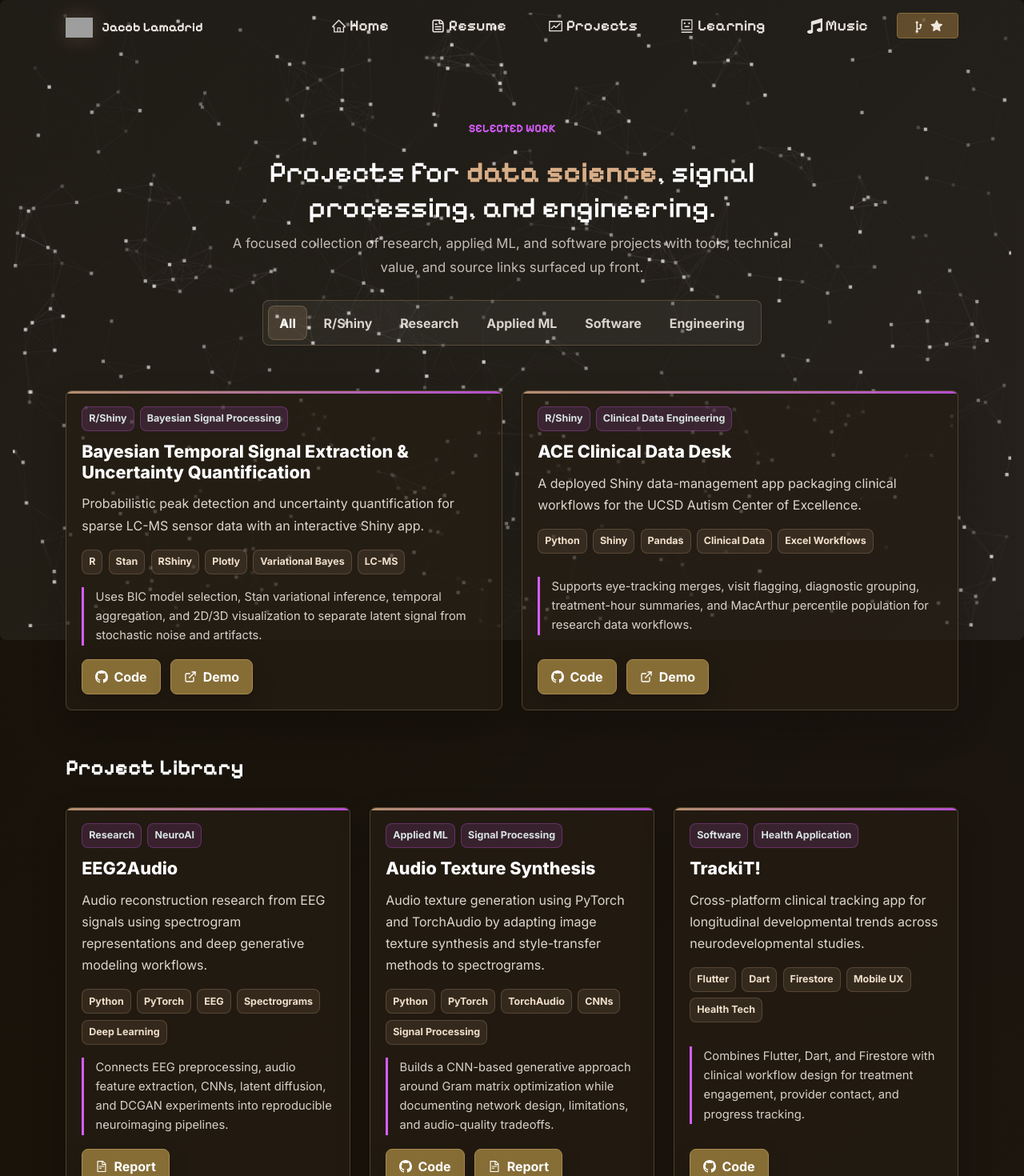
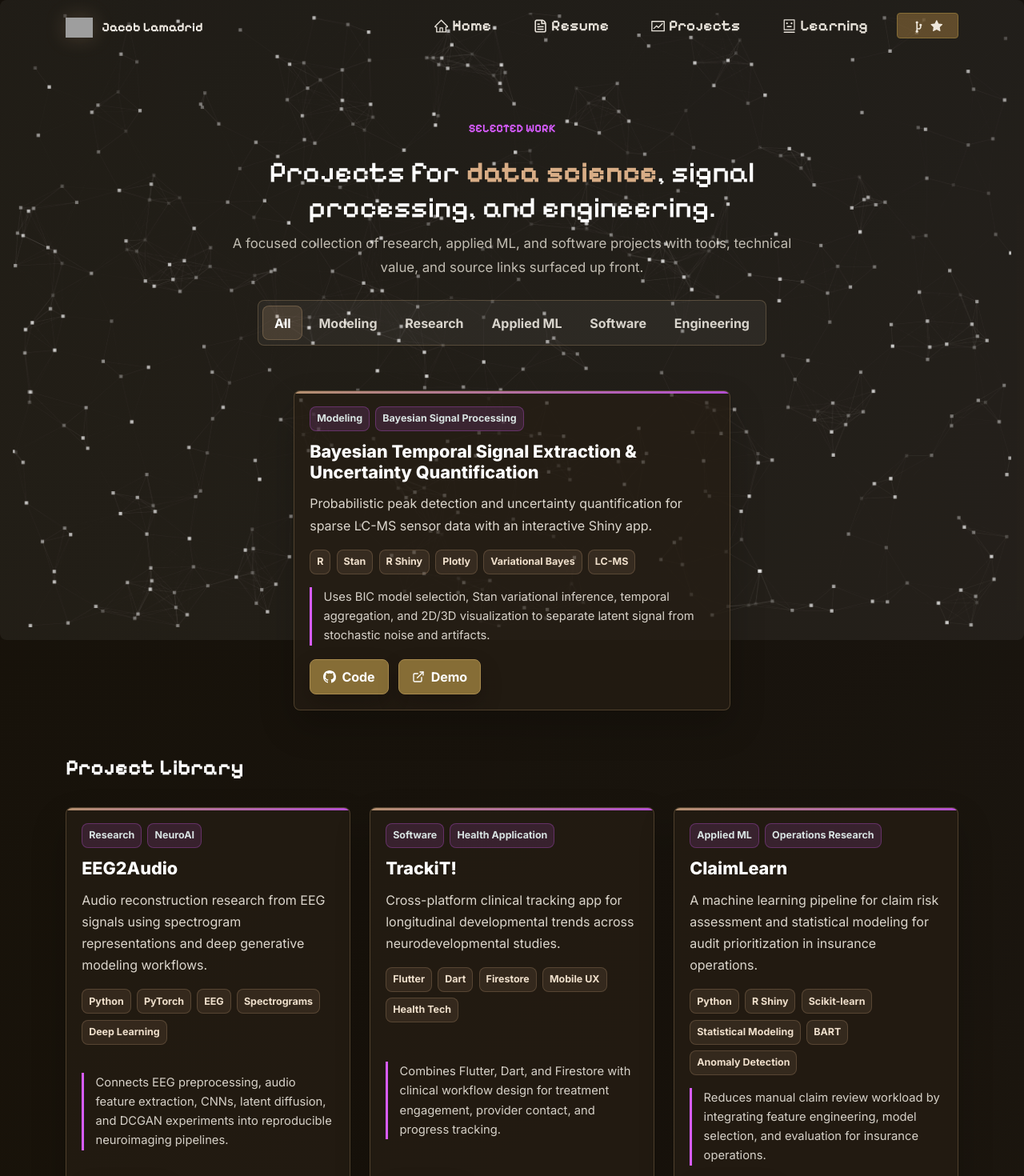
Before and after one commit to j-lamadrid/j-lamadrid.github.io, a React (Create React App) app: page /project in a window 1280 px wide. Shown: the top 1470 px of the page at 80% size. Built offline with nearby package versions, Linux system fonts and the light colour scheme; grey boxes are pictures that could not be loaded.

Commit message:
clean up

```diff
--- a/public/music/tracks.json
+++ b/public/music/tracks.json
@@ -6,6 +6,10 @@
   {
     "title": "Attention",
     "file": "/music/attention.wav"
+  },
+  {
+    "title": "Drone",
+    "file": "/music/drone.wav"
   },
   {
     "title": "Int",
--- a/src/components/Home/AboutCard.js
+++ b/src/components/Home/AboutCard.js
@@ -6,21 +6,22 @@ function AboutCard() {
     <Card className="quote-card-view about-copy-card">
       <Card.Body>
         <p>
-          I am from <span className="brown">San Diego, California</span> and I
-          am pursuing a Masters in Analytics at{" "}
+          I am from <span className="brown">San Diego, California</span> and
+          currently pursuing a Masters in Analytics at{" "}
           <span className="brown">Georgia Tech</span>, focused on analytical
-          tools, probabilistic modeling, and machine learning and am a
-          <span className="brown"> Graduate Data Science Intern</span> with Centene.
-          I have also completed
-          my B.S. in Cognitive Science specializing in Machine Learning with a
-          minor in Data Science at{" "}
-          <span className="brown">UC San Diego</span>.
+          tools, probabilistic modeling, and machine learning. I have also completed
+          my B.S. in Cognitive Science specializing
+          in Machine Learning and Neural Computation with a minor in Data Science at
+          {" "} <span className="brown">UC San Diego</span>.
         </p>
 
         <p>
-          My previous experience includes a{" "}
-          <span className="brown">NASA Langley Research Center</span> internship
-          with the Atmospheric Science Data Center, where I worked on quality
+          Most recently I was a
+          <span className="brown"> Graduate Data Science Intern</span> with Centene
+          involved in the development of a machine learning model for risk assessment
+          on claims data. Other previous experience includes an internship with{" "}
+          <span className="brown">NASA Langley Research Center </span>
+          within the Atmospheric Science Data Center, where I worked on quality
           analysis and migration of scientific data for the{" "}
           <a
             href="https://tolnet.larc.nasa.gov/"
--- a/src/components/Home/Home.js
+++ b/src/components/Home/Home.js
@@ -7,7 +7,7 @@ import { FiArrowUpRight } from "react-icons/fi";
 import Particle from "../Particle";
 import About from "./About";
 import Type from "./Type";
-import pdf from "../../Assets/Jacob_Lamadrid_Resume.pdf";
+import pdf from "../../Assets/jacob_lamadrid_resume.pdf";
 
 const homeGif =
   "https://nukochannel.neocities.org/NukoImg/Stickers/nukoStickerIRLCat.gif";
@@ -21,7 +21,7 @@ function Home() {
           <Row className="align-items-center">
             <Col xs={12} lg={7} className="home-header reveal-up">
               <p className="home-eyebrow">
-                Data Science | Machine Learning | Scientific Software | Research
+                Data Science | Machine Learning | Operations Research | Signal Processing
               </p>
               <h1 className="heading-name">
                 Jacob <strong className="main-name">Lamadrid</strong>
--- a/src/components/Navbar.js
+++ b/src/components/Navbar.js
@@ -95,15 +95,7 @@ function NavBar() {
               </Nav.Link>
             </Nav.Item>
 
-            <Nav.Item>
-              <Nav.Link
-                as={Link}
-                to="/music"
-                onClick={() => updateExpanded(false)}
-              >
-                <FaMusic style={{ marginBottom: "2px" }} /> Music
-              </Nav.Link>
-            </Nav.Item>
+
 
             <Nav.Item className="fork-btn">
               <Button
--- a/src/components/Projects/projectsData.js
+++ b/src/components/Projects/projectsData.js
@@ -1,34 +1,20 @@
 import eegReport from "../../Assets/Projects/Fellowship Presentation.pptx.pdf";
 import audioTextureReport from "../../Assets/Projects/Project_Report___ECE_176 (2).pdf";
+import claimLearnReport from "../../Assets/Projects/Jacob Lamadrid - ClaimLearn.pdf";
 
 const projects = [
   {
     title: "Bayesian Temporal Signal Extraction & Uncertainty Quantification",
     domain: "Bayesian Signal Processing",
-    type: "R/Shiny",
+    type: "Modeling",
     summary:
       "Probabilistic peak detection and uncertainty quantification for sparse LC-MS sensor data with an interactive Shiny app.",
     impact:
       "Uses BIC model selection, Stan variational inference, temporal aggregation, and 2D/3D visualization to separate latent signal from stochastic noise and artifacts.",
-    stack: ["R", "Stan", "RShiny", "Plotly", "Variational Bayes", "LC-MS"],
+    stack: ["R", "Stan", "R Shiny", "Plotly", "Variational Bayes", "LC-MS"],
     links: {
       github: "https://github.com/j-lamadrid/probabilistic-sensor-uq",
       demo: "https://j-lamadrid.shinyapps.io/probabilistic-sensor-uq/",
-    },
-    featured: true,
-  },
-  {
-    title: "ACE Clinical Data Desk",
-    domain: "Clinical Data Engineering",
-    type: "R/Shiny",
-    summary:
-      "A deployed Shiny data-management app packaging clinical workflows for the UCSD Autism Center of Excellence.",
-    impact:
-      "Supports eye-tracking merges, visit flagging, diagnostic grouping, treatment-hour summaries, and MacArthur percentile population for research data workflows.",
-    stack: ["Python", "Shiny", "Pandas", "Clinical Data", "Excel Workflows"],
-    links: {
-      github: "https://github.com/j-lamadrid/clinical-dm-shiny",
-      demo: "https://j-lamadrid.shinyapps.io/ace_clinical_data_desk/",
     },
     featured: true,
   },
@@ -46,20 +32,6 @@ const projects = [
     },
   },
   {
-    title: "Audio Texture Synthesis",
-    domain: "Signal Processing",
-    type: "Applied ML",
-    summary:
-      "Audio texture generation using PyTorch and TorchAudio by adapting image texture synthesis and style-transfer methods to spectrograms.",
-    impact:
-      "Builds a CNN-based generative approach around Gram matrix optimization while documenting network design, limitations, and audio-quality tradeoffs.",
-    stack: ["Python", "PyTorch", "TorchAudio", "CNNs", "Signal Processing"],
-    links: {
-      github: "https://github.com/j-lamadrid/audio-texture-synthesis",
-      report: audioTextureReport,
-    },
-  },
-  {
     title: "TrackiT!",
     domain: "Health Application",
     type: "Software",
@@ -72,10 +44,37 @@ const projects = [
       github: "https://github.com/ACE-UCSD/Treatment_Engagement_Parent_App",
     },
   },
-  {
+   {
+    title: "ClaimLearn",
+    domain: "Operations Research",
+    type: "Applied ML",
+    summary:
+      "A machine learning pipeline for claim risk assessment and statistical modeling for audit prioritization in insurance operations.",
+    impact:
+      "Reduces manual claim review workload by integrating feature engineering, model selection, and evaluation for insurance operations.",
+    stack: ["Python", "R Shiny", "Scikit-learn", "Statistical Modeling", "BART", "Anomaly Detection"],
+    links: {
+      report: claimLearnReport,
+    },
+  },
+   {
+    title: "ACE Clinical Data Desk",
+    domain: "Clinical Data Engineering",
+    type: "Software",
+    summary:
+      "A deployed Shiny data-management app packaging clinical workflows for the UCSD Autism Center of Excellence.",
+    impact:
+      "Supports eye-tracking merges, visit flagging, diagnostic grouping, treatment-hour summaries, and MacArthur percentile population for research data workflows.",
+    stack: ["Python", "Shiny", "Pandas", "Clinical Data", "Excel Workflows"],
+    links: {
+      github: "https://github.com/j-lamadrid/clinical-dm-shiny",
+      demo: "https://j-lamadrid.shinyapps.io/ace_clinical_data_desk/",
+    },
+  },
+   {
     title: "WaveMAP",
     domain: "Computational Neuroscience",
-    type: "Applied ML",
+    type: "Modeling",
     summary:
       "Neural signal processing and analysis project applying WaveMAP-style waveform clustering to neocortical waveforms.",
     impact:
@@ -83,6 +82,20 @@ const projects = [
     stack: ["Python", "Jupyter", "Clustering", "Waveforms", "Dimensionality Reduction"],
     links: {
       github: "https://github.com/j-lamadrid/wavemap-project",
+    },
+  },
+   {
+    title: "Audio Texture Synthesis",
+    domain: "Signal Processing",
+    type: "Applied ML",
+    summary:
+      "Audio texture generation using PyTorch and TorchAudio by adapting image texture synthesis and style-transfer methods to spectrograms.",
+    impact:
+      "Builds a CNN-based generative approach around Gram matrix optimization while documenting network design, limitations, and audio-quality tradeoffs.",
+    stack: ["Python", "PyTorch", "TorchAudio", "CNNs", "Signal Processing"],
+    links: {
+      github: "https://github.com/j-lamadrid/audio-texture-synthesis",
+      report: audioTextureReport,
     },
   },
   {
@@ -114,6 +127,6 @@ const projects = [
   },
 ];
 
-export const projectFilters = ["All", "R/Shiny", "Research", "Applied ML", "Software", "Engineering"];
+export const projectFilters = ["All", "Modeling", "Research", "Applied ML", "Software", "Engineering"];
 
 export default projects;
--- a/src/components/Resume/ResumeNew.js
+++ b/src/components/Resume/ResumeNew.js
@@ -2,7 +2,7 @@ import React from "react";
 import { Container, Row, Col } from "react-bootstrap";
 import Button from "react-bootstrap/Button";
 import Particle from "../Particle";
-import pdf from "../../Assets/Jacob_Lamadrid_Resume.pdf";
+import pdf from "../../Assets/jacob_lamadrid_resume.pdf";
 import resumeData from "./resumeData";
 import { AiOutlineDownload, AiOutlineMail, AiOutlinePhone } from "react-icons/ai";
 import { BsGithub, BsLinkedin } from "react-icons/bs";
--- a/src/components/Resume/resumeData.js
+++ b/src/components/Resume/resumeData.js
@@ -1,6 +1,6 @@
 const resumeData = {
   name: "Jacob Lamadrid",
-  headline: "Machine Learning | Data Science | Systems Analytics | Research",
+  headline: "Machine Learning | Data Science | Operations Research | Signal Processing",
   contact: [
     {
       label: "Phone",
@@ -53,8 +53,8 @@ const resumeData = {
       location: "St. Louis, MO",
       date: "May 2026 - Aug 2026",
       bullets: [
-        "Developed end-to-end data engineering pipelines unifying Internal Audit and claims warehouse sources into a common schema of 127K+ claims for anomaly detection on large-scale health insurance claims data.",
-        "Independently designed and implemented an AutoEncoder-based weakly-supervised anomaly detection method in PyTorch, achieving an 10x increase in precision of identifying erroneous claims over the prior baseline on a 50:1 class-imbalanced dataset.",
+        "Developed end-to-end data pipelines unifying internal audit and claims warehouse sources into a common schema of 127k+ claims, enabling supervised anomaly detection on high dimensional, highly imbalanced (50:1) data",
+        "Applied Bayesian Additive Regression Trees (BART) to quantify predictive uncertainty on flagged records, enabling risk-tiered prioritization that focused reviewer effort on high-confidence anomalies and reduced false-positive volume 10x",
       ],
     },
     {
@@ -63,8 +63,8 @@ const resumeData = {
       location: "San Diego, CA",
       date: "Jul 2024 - Sep 2024",
       bullets: [
-        "Conducted independent research on audio reconstruction from EEG signals using CNNs, Latent Diffusion Models, and DCGANs; managed full ML lifecycle from multimodal data ingestion to model evaluation.",
-        "Designed signal processing pipelines for EEG and audio data; translated theoretical research into reproducible PyTorch experiments on custom neuroimaging datasets.",
+        "Conducted independent research on audio reconstruction from EEG signals using CNNs, Latent Diffusion Models, and DCGANs; managed full ML lifecycle from multimodal data ingestion to model evaluation",
+        "Designed signal processing pipelines for EEG and audio data; translated theoretical research into reproducible PyTorch experiments on custom neuroimaging datasets",
       ],
     },
     {
@@ -73,8 +73,8 @@ const resumeData = {
       location: "San Diego, CA",
       date: "Jun 2022 - Sep 2024",
       bullets: [
-        "Built TrackiT!, a cross-platform clinical app (Flutter/Dart/Firestore) for longitudinal tracking of developmental trends across neurodevelopmental studies.",
-        "Designed GUI tools and algorithmic pipelines for clinical data entry, eye-tracking QA, and behavioral assessments, supporting downstream statistical modeling workflows.",
+        "Built TrackiT!, a cross-platform clinical app (Flutter/Dart/Firestore) for longitudinal tracking of developmental trends across neurodevelopmental studies",
+        "Designed GUI tools and algorithmic pipelines for clinical data entry, eye-tracking QA, and behavioral assessments, supporting downstream statistical modeling workflows",
       ],
     },
     {
@@ -83,8 +83,8 @@ const resumeData = {
       location: "Hampton, VA",
       date: "Jun 2023 - Sep 2023",
       bullets: [
-        "Developed end-to-end data pipelines in Python to standardize and migrate legacy atmospheric science datasets to the NASA TOLNet repository, ensuring format compliance across multiple research instruments and sites.",
-        "Built automated data quality analytics to flag anomalies and inconsistencies in historical lidar datasets; delivered summary reports and documentation to cross-functional research teams.",
+        "Developed end-to-end data pipelines in Python to standardize and migrate legacy atmospheric science datasets to the NASA TOLNet repository, ensuring format compliance across multiple research instruments and sites",
+        "Built automated data quality analytics to flag anomalies and inconsistencies in historical lidar datasets; delivered summary reports and documentation to cross-functional research teams",
       ],
     },
   ],
@@ -94,7 +94,7 @@ const resumeData = {
       date: "2025",
       stack: ["R", "RStan", "RShiny", "Variational Inference", "LC-MS Mass Spectrometry"],
       bullets: [
-        "Engineered a Bayesian deconvolution pipeline for sparse high-dimensional sensor arrays; designed automated QC using posterior uncertainty estimates to separate latent signals from stochastic noise and artifacts.",
+        "Engineered a Bayesian deconvolution pipeline for sparse high-dimensional sensor arrays; designed automated QC using posterior uncertainty estimates to separate latent signals from stochastic noise and artifacts",
       ],
     },
     {
@@ -102,7 +102,7 @@ const resumeData = {
       date: "2023",
       stack: ["Python", "PyTorch", "Generative AI", "Signal Processing"],
       bullets: [
-        "Adapted 2D computer vision style-transfer algorithms for 1D temporal audio data; built a CNN-based generative model from scratch using PyTorch to synthesize realistic audio textures via Gram matrix optimization.",
+        "Adapted 2D computer vision style-transfer algorithms for 1D temporal audio data; built a CNN-based generative model from scratch using PyTorch to synthesize realistic audio textures via Gram matrix optimization",
       ],
     },
     {
@@ -110,7 +110,7 @@ const resumeData = {
       date: "Ongoing",
       stack: ["Python", "Raspberry Pi", "C++", "Arduino", "Embedded Systems", "Signal Processing"],
       bullets: [
-        "Developing a standalone embedded instrument on Raspberry Pi and Arduino display hardware for real-time radio astronomy and meteorology data capture, processing, and visualization.",
+        "Developing a standalone embedded instrument on Raspberry Pi and Arduino display hardware for real-time radio astronomy and meteorology data capture, processing, and visualization",
       ],
     },
   ],
```
Also changed, not shown: 2 other files (tests, documents, lock files or other folders).
